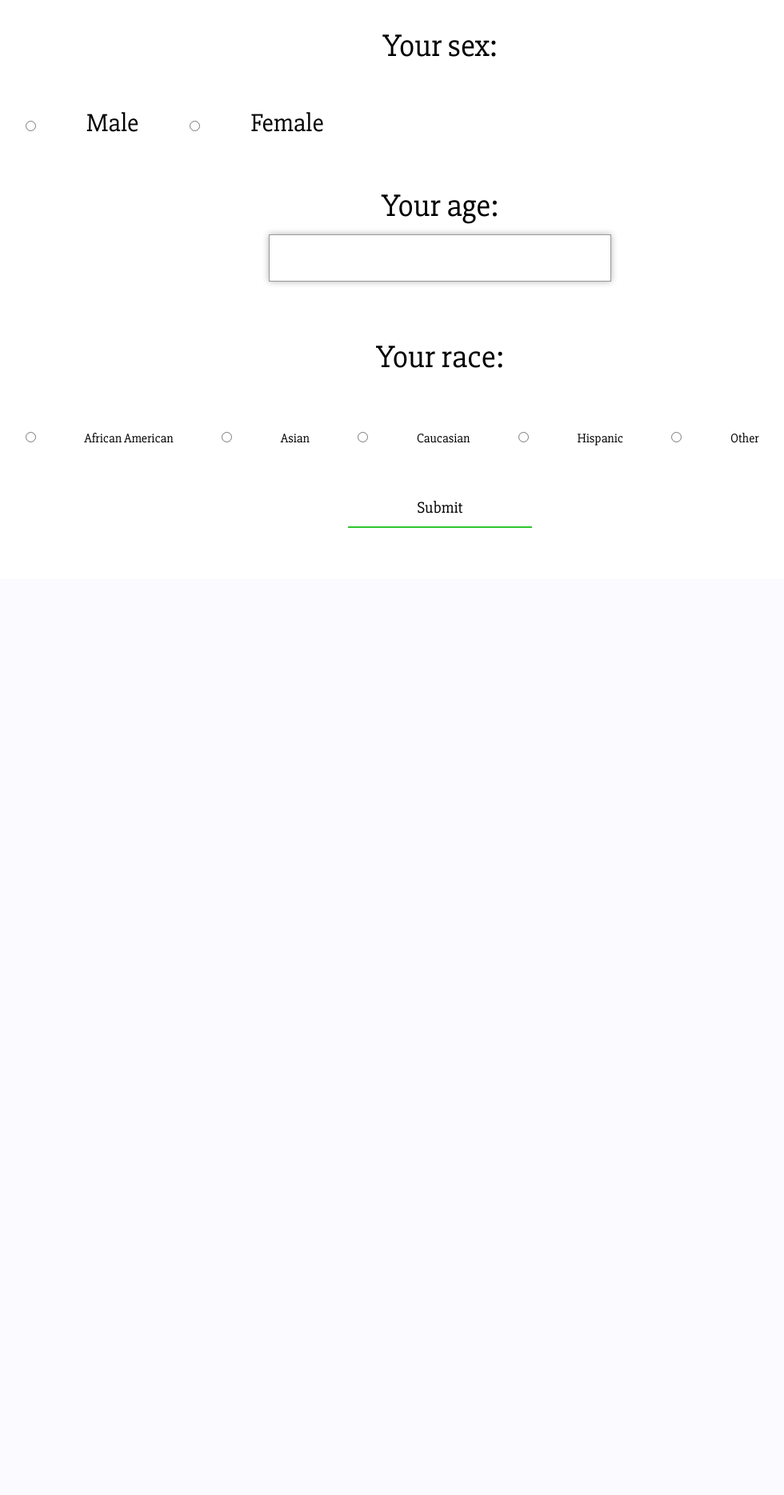
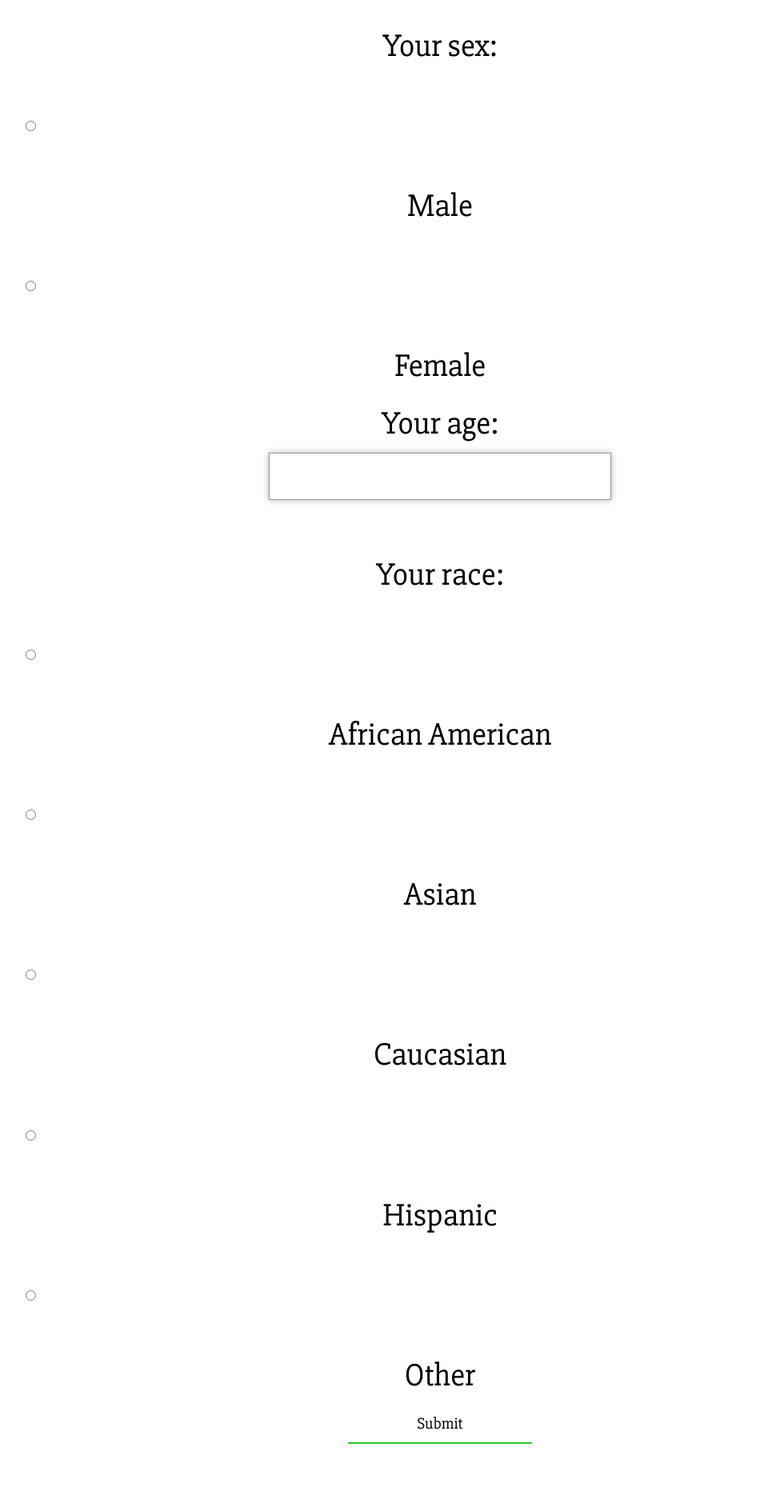
Before and after one commit to DAB-illinois/Dietbetes, a Flask app: template flaskr/templates/new_user.html in a window 1280 px wide. Shown: the part 430-2299 px from the top of the page at 80% size, without its empty margins (90-1070 px from the left). Before the commit the page ends 1090 px from the top, so only its background shows below. Run offline with Flask 2, Linux system fonts and the light colour scheme; the template is opened without the code that fills it, so the values that code supplies are empty; some libraries are stand-ins or nearby versions.

Commit message:
edited new user page

```diff
--- a/flaskr/templates/new_user.html
+++ b/flaskr/templates/new_user.html
@@ -18,16 +18,16 @@
     <form action="." method="POST">
         <div>
             <div"><p>Your sex:</p>
-                <input type="radio" name="gender" value="male"> Male
-                <input type="radio" name="gender" value="female"> Female
+                <input type="radio" name="gender" value="male"> <p class="radio_label">Male</p>
+                <input type="radio" name="gender" value="female"> <p class="radio_label">Female</p>
             </div>
             <div""><p>Your age: </p><input type="number" name="age"></div>
             <div"><p>Your race:</p>
-                <input type="radio" name="race" value="african_american"> African American
-                <input type="radio" name="race" value="asian"> Asian
-                <input type="radio" name="race" value="caucasian"> Caucasian
-                <input type="radio" name="race" value="hipsanic"> Hispanic
-                <input type="radio" name="race" value="other"> Other
+                <input type="radio" name="race" value="african_american"> <p class="radio_label">African American</p>
+                <input type="radio" name="race" value="asian"> <p class="radio_label">Asian</p>
+                <input type="radio" name="race" value="caucasian"> <p class="radio_label">Caucasian</p>
+                <input type="radio" name="race" value="hipsanic"> <p class="radio_label">Hispanic</p>
+                <input type="radio" name="race" value="other"> <p class="radio_label">Other</p>
             </div>
         </div>
 
```
